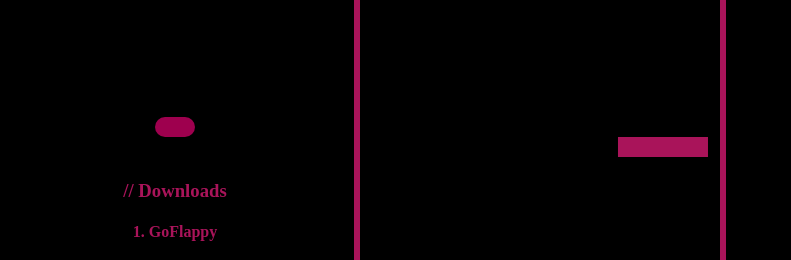
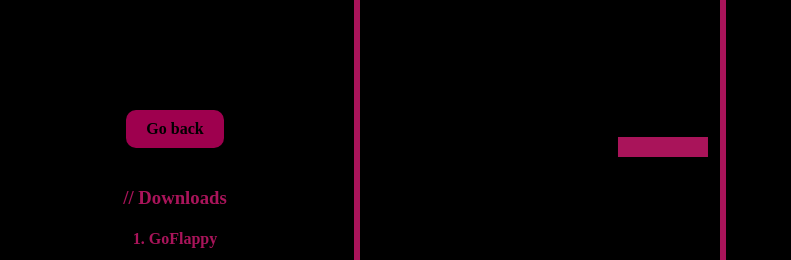
Before and after one commit to GoEntity/uwu, a website: page index.html in a window 1280 px wide. Shown: the part 191-451 px from the top of the page, 489-1280 px from the left. Drawn offline with Linux system fonts and the light colour scheme.

Commit message:
auto commit (::file change)

```diff
--- a/index.html
+++ b/index.html
@@ -21,7 +21,7 @@
                         </video>
                     </div>
                     <div class="download-container">
-                        <a href="https://github.com/GoEntity"></a>
+                        <a href="https://github.com/GoEntity">Go back</a>
                         <h3 class="rr3">// Downloads</h3>
                         <h4 class="rr4">1. GoFlappy</h4>
                         <p><a href="assets/GoFlappy-Windows.zip">Windows</a>
```
